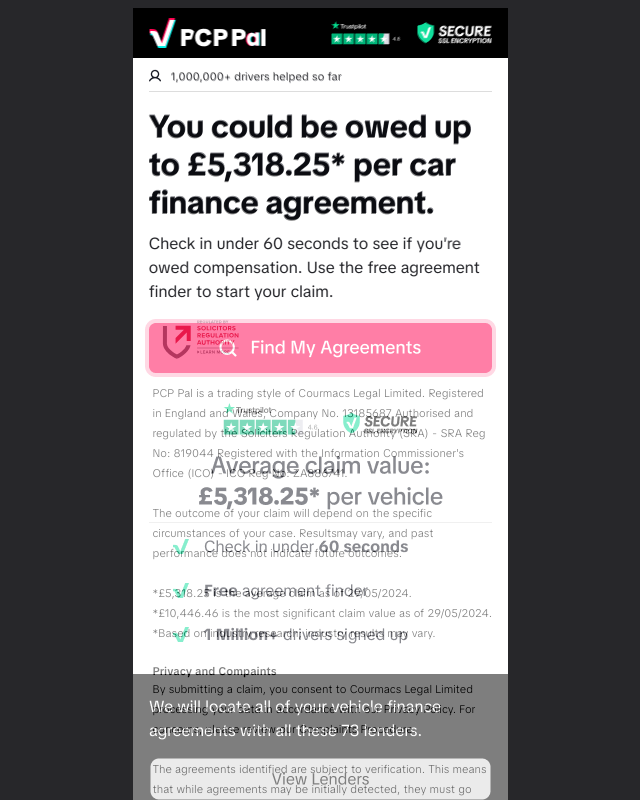
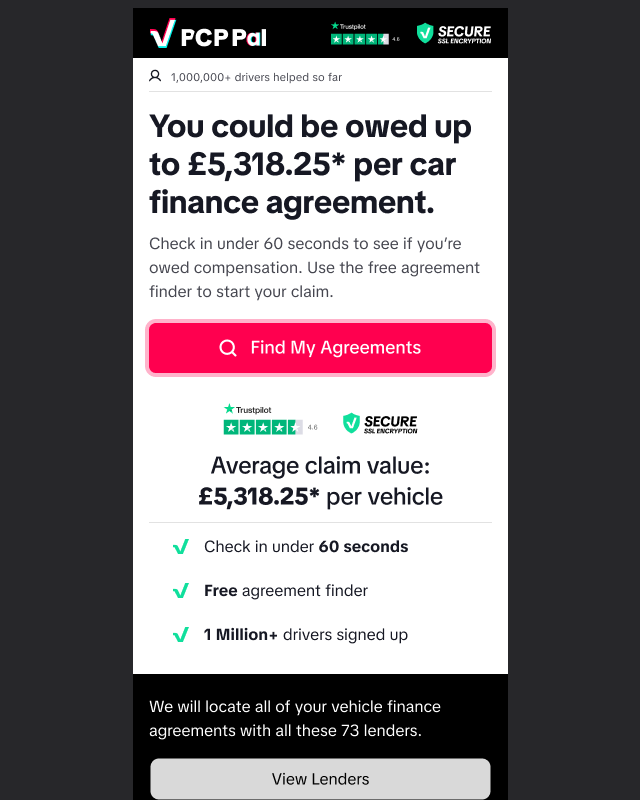
Before and after one commit to SmackSmash/tgg, a Next.js app: page / in a window 1280 px wide. Shown: the top 800 px of the page, without its empty margins (320-960 px from the left). Built offline with nearby package versions, Linux system fonts and the light colour scheme.

Commit message:
Add CTA button

```diff
--- a/src/app/globals.css
+++ b/src/app/globals.css
@@ -11,6 +11,7 @@
 @theme {
   --font-charleswright: 'CharlesWright', sans-serif;
   --color-border-grey: rgba(0, 0, 0, 0.15);
+  --color-cta-red: rgba(255, 0, 79, 1);
 }
 body {
   font-family: 'TikTok', Arial, Helvetica, sans-serif;
--- a/src/app/layout.tsx
+++ b/src/app/layout.tsx
@@ -20,7 +20,7 @@
   return (
     <html lang='en' className='bg-zinc-800'>
       <body className='relative mx-auto my-2 w-93.75 bg-white antialiased'>
-        <Image src={Overlay} alt='Overlay' className='absolute opacity-50' />
+        <Image src={Overlay} alt='Overlay' className='absolute opacity-100' />
         <Providers>
           <Header />
           {children}
--- a/src/app/page.tsx
+++ b/src/app/page.tsx
@@ -1,4 +1,7 @@
+import Image from 'next/image';
 import TopBanner from '../components/top-banner';
+import CTAButton from '../components/cta-button';
+import SearchIcon from '@/public/search.svg';
 
 export default function Home() {
   return (
@@ -7,10 +10,14 @@
       <h1 className='pt-4 pb-2.5 text-[32px] leading-9.5 font-bold'>
         You could be owed up to &pound;5,318.25* per car finance agreement.
       </h1>
-      <p>
+      <p className='pb-5'>
         Check in under 60 seconds to see if you&apos;re owed compensation. Use the free agreement
         finder to start your claim.
       </p>
+      <CTAButton>
+        <Image src={SearchIcon} alt='Search Icon' />
+        Find My Agreements
+      </CTAButton>
     </main>
   );
 }
--- /dev/null
+++ b/src/components/cta-button.tsx
@@ -0,0 +1,11 @@
+type CTAButtonProps = {
+  children: React.ReactNode;
+};
+
+export default function CTAButton({ children }: CTAButtonProps) {
+  return (
+    <button className='bg-cta-red ring-cta-red/30 flex w-full cursor-pointer items-center justify-center gap-4 rounded-lg p-2.75 text-lg text-white ring-4'>
+      {children}
+    </button>
+  );
+}
```
Also changed, not shown: public/search.svg (added).
